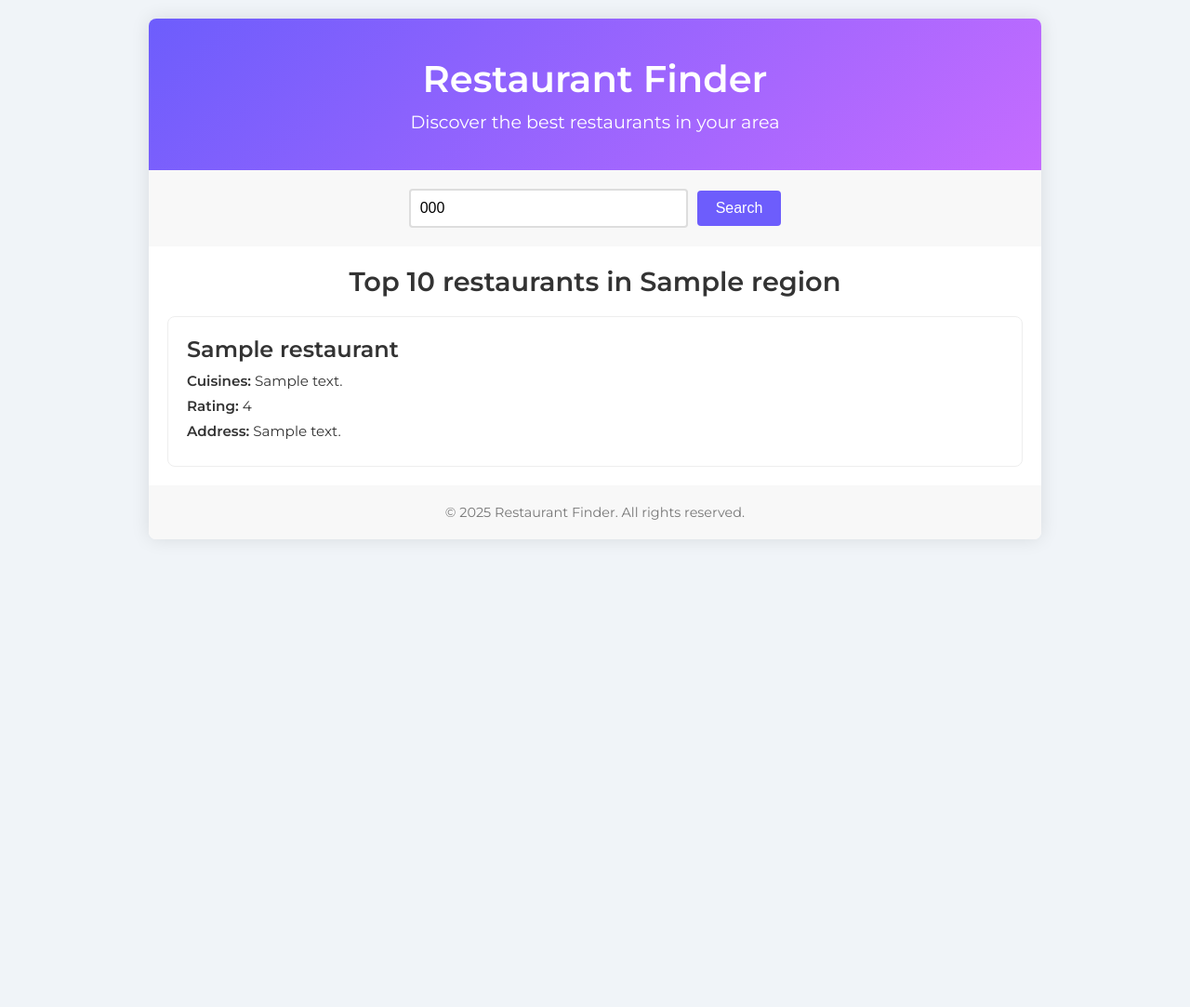
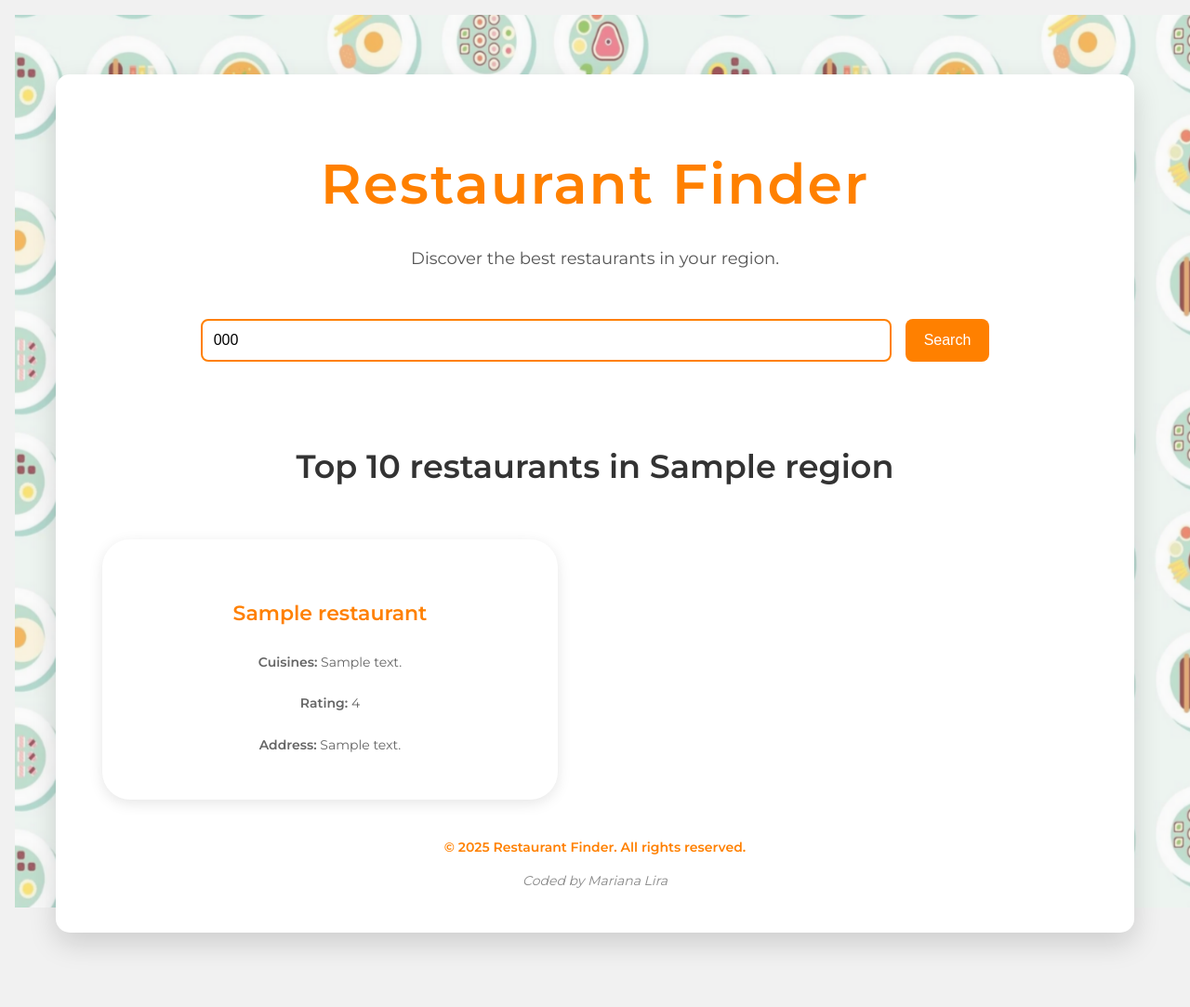
Before and after one commit to M-lira/JET-Code-Assignment, a Flask app: template templates/index.html in a window 1280 px wide. Shown: the whole page at 93% size. Before the commit the page ends 559 px from the top, so only its background shows below. Run offline with Flask 3, Linux system fonts and the light colour scheme; the template is opened without the code that fills it: most values are stand-ins (such as "Sample title", 1, 10 or a date in 2020).

Commit message:
- Added postcode validation for UK postcodes using regex. - Integrated Postcodes.io API to fetch region information based on postcode. - Updated the Just Eat API integration to fetch top 10 restaurants based on the postcode. - Filtered out irrelevant cuisines from the restaurant data (e.g., deals, shops). - Prepared restaurant data for display in the frontend template with formatted rating and address. - Added conditional logic to only show "No restaurants found" if a postcode is entered and no results are returned. - Improved error handling and logging for API requests to handle exceptions and HTTP errors. - Updated the frontend to display restaurant details and the "No restaurants found" message only when relevant.

```diff
--- a/app.py
+++ b/app.py
@@ -70,37 +70,52 @@ def get_region_from_postcode(postcode):
          return"Unknown Region"
 
 
+#filters the words I don't want to be shown as cuisines
+def filter_cuisines(cuisine_list):
+
+    excluded_cuisines = [
+        "Deals", "Low Delivery Fee", "Cheeky Tuesday", "Freebies",
+        "Halal", "Local Legends", "Shops", "Collect stamps", "£8 off", " *NEW*"
+    ]
+
+    return [cuisine['name'] for cuisine in cuisine_list if cuisine['name'] not in excluded_cuisines]
+
 
 #Route for the homepage
 @app.route('/', methods=['GET', 'POST'])
 def home(): # main function
 
-    postcode = "M16 0RA" # This is the default postcode choosen, but it can be replaced with any desired one, as long as it is within the UK region
+    postcode = ""
     restaurants = []
     error_message= None
+    region = 'Unknown Region'
 
     if request.method == 'POST':
 
             postcode = request.form.get('postcode', '').strip()
 
-            if is_valid_postcode(postcode):
-                region = get_region_from_postcode(postcode) # Get the city name, mainly for asthetic purposes
-                restaurants = fetch_restaurant_data(postcode)
+            if postcode: #only proceed if postcode isn't empty
 
-                if not restaurants:
-                    error_message = "No restaurants found for this {region}."
+                if is_valid_postcode(postcode):
+                    region = get_region_from_postcode(postcode) # Get the city name, mainly for asthetic purposes
+                    restaurants = fetch_restaurant_data(postcode)
 
+                    if not restaurants:
+                        error_message = "No restaurants found for this {region}."
+
+                else:
+                    error_message = "Please enter a valid UK postcode."
             else:
-                error_message = "Please enter a valid UK postcode."
+                error_message = None
 
     #prepare the restaurant data for display
     restaurant_list = [
                 {
                         'name' : restaurant.get('name','Unknown'),
-                        'cuisines' : ','.join([cuisine ['name'] for cuisine in restaurant.get('cuisines', [])]),
+                        'cuisines' : ', '.join(filter_cuisines( restaurant.get('cuisines', []))),
                         'rating': f"{restaurant.get('rating', {}).get('starRating', 'N/A')}⭐ ({restaurant.get('rating', {}).get('count', 0)} reviews)",
-                        'address' :  f"{restaurant.get('address', {}).get('line_1', 'No address listed')}, "
-                                     f"{restaurant.get('address', {}).get('postcode', '')}".strip() #formatting of address
+                        'address': restaurant.get('metaData', {}).get('district', region)
+
                 }
 
                 for restaurant in restaurants
--- a/static/style.css
+++ b/static/style.css
@@ -1,139 +1,224 @@
 /* Global Styles */
-* {
-  box-sizing: border-box;
+body {
+  font-family: 'Montserrat', sans-serif;
   margin: 0;
   padding: 0;
+  background-color: #f1f1f1;
+  color: #333;
+  line-height: 1.6;
+  position: relative;
+  overflow-x: hidden;
+  min-height: 100vh;
 }
 
-body {
-  font-family: 'Montserrat', sans-serif;
-  background-color: #f0f4f8;
-  color: #333;
-  padding: 20px;
+/* Background for images (outside the body) */
+.background {
+  position: fixed; /* Fixed positioning so image stays in place when scrolling */
+  top: 0;
+  left: 0;
+  width: 100vw;
+  height: 100vh;
+  z-index: -1; /* Ensure image stays behind the content */
+  pointer-events: none; /* Prevent background from blocking user interaction */
 }
 
-/* Container */
+/* Single image to cover the background */
+.background .bg-image {
+  position: absolute;
+  top: 0;
+  left: 0;
+  width: 120%;       /* Enlarged so edges extend beyond viewport */
+  height: 120%;      /* Enlarged height */
+  background-image: url('images/shape-1.png'); /* Replace with your image path */
+  background-size: cover;       /* Cover the entire background */
+  background-position: top left; /* Align with top-left */
+  opacity: 0.7;
+  animation: moveBackground 10s infinite ease-in-out;
+}
+
+/* Background Movement Animation */
+@keyframes moveBackground {
+  0% {
+    transform: translate(0, 0);
+  }
+  50% {
+    transform: translate(20px, 20px);
+  }
+  100% {
+    transform: translate(0, 0);
+  }
+}
+
+/* Container and Content */
 .container {
-  max-width: 960px;
-  margin: 0 auto;
+  max-width: 1100px;
+  margin: 80px auto; /* Increased top margin for more space */
+  padding: 30px;
   background: #fff;
-  border-radius: 8px;
+  border-radius: 15px;
+  box-shadow: 0px 12px 30px rgba(0, 0, 0, 0.15);
+  text-align: center;
   overflow: hidden;
-  box-shadow: 0 0 20px rgba(0, 0, 0, 0.1);
+  z-index: 1; /* Ensure content is on top of background images */
 }
 
 /* Header */
-header {
-  background: linear-gradient(135deg, #6d5dfc, #c56cff);
-  color: #fff;
-  padding: 40px 20px;
-  text-align: center;
-}
-
 header h1 {
-  font-size: 2.5rem;
-  margin-bottom: 10px;
+  font-size: 60px;
+  margin-bottom: 15px;
+  color: #ff8000;
+  font-weight: bold;
+  letter-spacing: 2px;
 }
 
 header p {
-  font-size: 1.2rem;
+  font-size: 18px;
+  color: #555;
+  margin-bottom: 50px; /* Increased bottom margin for more space below the header */
 }
 
 /* Search Form */
 .search-form {
+  margin: 50px 0 30px 0; /* Increased top margin and bottom margin for more space */
   display: flex;
   justify-content: center;
-  align-items: center;
-  padding: 20px;
-  background: #f8f8f8;
+  gap: 15px;
 }
 
-.search-form input[type="text"] {
-  padding: 10px;
-  font-size: 1rem;
-  border: 2px solid #ddd;
-  border-radius: 4px;
-  width: 300px;
-  margin-right: 10px;
+.search-form input {
+  padding: 12px;
+  width: 65%;
+  border: 2px solid #ff8000;
+  border-radius: 8px;
+  font-size: 16px;
+  transition: all 0.3s ease-in-out;
+}
+
+.search-form input:focus {
+  border-color: #ffb84d;
+  outline: none;
+  box-shadow: 0 0 10px rgba(255, 128, 0, 0.5);
 }
 
 .search-form button {
-  padding: 10px 20px;
-  font-size: 1rem;
-  background-color: #6d5dfc;
-  color: #fff;
+  background-color: #ff8000;
+  color: white;
   border: none;
-  border-radius: 4px;
+  padding: 12px 20px;
+  border-radius: 8px;
+  font-size: 16px;
   cursor: pointer;
-  transition: background 0.3s ease;
+  transition: background 0.3s ease, transform 0.3s ease;
 }
 
 .search-form button:hover {
-  background-color: #5a4de8;
+  background-color: #b35b03;
+  transform: scale(1.05);
 }
 
 /* Error Message */
 .error {
-  text-align: center;
-  color: #ff4d4d;
-  margin: 10px 0;
+  color: #d9534f;
+  background: #f8d7da;
+  padding: 12px;
+  border-radius: 8px;
+  margin-top: 20px;
+  font-size: 16px;
+}
+
+/* Restaurant List */
+.restaurant-list h2 {
+  margin-bottom: 50px; /*space between heading and cards */
+  font-size: 35px;
+  color: #333;
+  font-weight: 600;
+}
+
+/* Grid Layout for 10 Cards in 2 Columns */
+.cards-grid {
+  display: grid;
+  grid-template-columns: 1fr 1fr;
+  gap: 30px 40px; /* 30px row gap, 40px column gap */
+  margin-top: 20px;
+}
+
+/* Card Styles */
+.card {
+  background: #fff;
+  padding: 40px;
+  border-radius: 30px;
+  box-shadow: 0 4px 15px rgba(0, 0, 0, 0.1);
+  transition: transform 0.3s ease, box-shadow 0.3s ease;
+  display: flex;
+  flex-direction: column;
+  justify-content: space-between;
+  margin-left: 20px;
+  margin-right: 20px;
+}
+
+.card:hover {
+  transform: translateY(-10px);
+  box-shadow: 0 12px 30px rgba(0, 0, 0, 0.3);
+}
+
+.card h3 {
+  font-size: 22px;
+  margin-bottom: 10px;
+  color: #ff8000;
   font-weight: bold;
 }
 
-/* Restaurant List */
-.restaurant-list {
-  padding: 20px;
+.card p {
+  font-size: 14px;
+  color: #666;
+  margin-bottom: 8px;
 }
 
-.restaurant-list h2 {
-  text-align: center;
-  margin-bottom: 20px;
-  font-size: 1.8rem;
-}
-
-.no-results {
-  text-align: center;
-  font-size: 1.2rem;
-  margin: 20px 0;
-}
-
-/* Cards Grid */
-.cards {
-  display: grid;
-  grid-template-columns: repeat(auto-fit, minmax(280px, 1fr));
-  gap: 20px;
-}
-
-/* Individual Card */
-.card {
-  background: #fff;
-  border: 1px solid #eee;
-  border-radius: 8px;
-  padding: 20px;
-  transition: transform 0.2s ease, box-shadow 0.2s ease;
-}
-
-.card:hover {
-  transform: translateY(-5px);
-  box-shadow: 0 10px 20px rgba(0, 0, 0, 0.1);
-}
-
-.card h3 {
-  margin-bottom: 10px;
-  font-size: 1.5rem;
-  color: #333;
-}
-
-.card p {
-  margin-bottom: 8px;
-  font-size: 0.95rem;
-}
 
 /* Footer */
 footer {
-  background: #f8f8f8;
+  margin-top: 40px;
+  font-size: 14px;
+  color: #777;
   text-align: center;
-  padding: 20px;
-  font-size: 0.9rem;
-  color: #777;
 }
+
+footer p {
+  margin-top: 20px;
+}
+
+footer .copyright {
+  margin-top: 30px;
+  color: #ff8000;
+  font-weight: bold;
+}
+
+footer .coded-by {
+  margin-top: 0%;
+  color: #888;
+  font-style: italic;
+}
+
+
+/* Responsive Adjustments */
+@media (max-width: 768px) {
+  .cards-grid {
+    grid-template-columns: 1fr;
+    gap: 30px;
+  }
+  .search-form input {
+    width: 50%;
+  }
+  .search-form button {
+    padding: 12px 15px;
+  }
+}
+
+@media (max-width: 480px) {
+  .search-form input {
+    width: 70%;
+  }
+  .search-form button {
+    padding: 12px 20px;
+  }
+}
--- a/templates/index.html
+++ b/templates/index.html
@@ -4,29 +4,32 @@
   <meta charset="UTF-8">
   <meta name="viewport" content="width=device-width, initial-scale=1">
   <title>Restaurant Finder</title>
-  <!-- Google Font -->
   <link href="https://fonts.googleapis.com/css2?family=Montserrat:wght@400;600&display=swap" rel="stylesheet">
-  <!-- Link to external CSS -->
   <link rel="stylesheet" href="{{ url_for('static', filename='style.css') }}">
 </head>
 <body>
+  <!-- Main Content -->
   <div class="container">
     <header>
       <h1>Restaurant Finder</h1>
-      <p>Discover the best restaurants in your area</p>
+      <p>Discover the best restaurants in your region.</p>
     </header>
+
     <form method="POST" class="search-form">
       <input type="text" name="postcode" placeholder="Enter UK Postcode" value="{{ postcode }}" required>
       <button type="submit">Search</button>
     </form>
+
     {% if error_message %}
-      <div class="error">{{ error_message }}</div>
+      <div class="error">⚠️ {{ error_message }}</div>
     {% endif %}
-    <section class="restaurant-list">
-      {% if restaurants %}
-        <h2>Top 10 restaurants in {{region}}</h2>
-        <div class="cards">
-          {% for restaurant in restaurants %}
+
+    {% if postcode and restaurants %}  <!-- Only display restaurant results if postcode is entered -->
+      <section class="restaurant-list">
+        <br>
+        <h2>Top 10 restaurants in {{ region }}</h2>
+        <div class="cards-grid">
+          {% for restaurant in restaurants[0:10] %}
             <div class="card">
               <h3>{{ restaurant.name }}</h3>
               <p class="cuisines"><strong>Cuisines:</strong> {{ restaurant.cuisines }}</p>
@@ -35,13 +38,21 @@
             </div>
           {% endfor %}
         </div>
-      {% else %}
-        <p class="no-results">No restaurants available for this postcode.</p>
-      {% endif %}
-    </section>
+      </section>
+    {% elif postcode %}
+      <!-- Show message when no restaurants found, only if a postcode was entered -->
+      <p class="no-results">No restaurants found for this postcode.</p>
+    {% endif %}
+
     <footer>
-      <p>&copy; {{ 2025 }} Restaurant Finder. All rights reserved.</p>
+      <p class="copyright">&copy; 2025 Restaurant Finder. All rights reserved.</p>
+      <p class="coded-by">Coded by Mariana Lira</p>
     </footer>
+  </div>
+
+  <!-- Background Image -->
+  <div class="background">
+    <img src="{{ url_for('static', filename='images/shape-1.png') }}" alt="Shape 1" class="bg-image" id="bg1">
   </div>
 </body>
 </html>
```
Also changed, not shown: static/images/shape-1.png (added).
